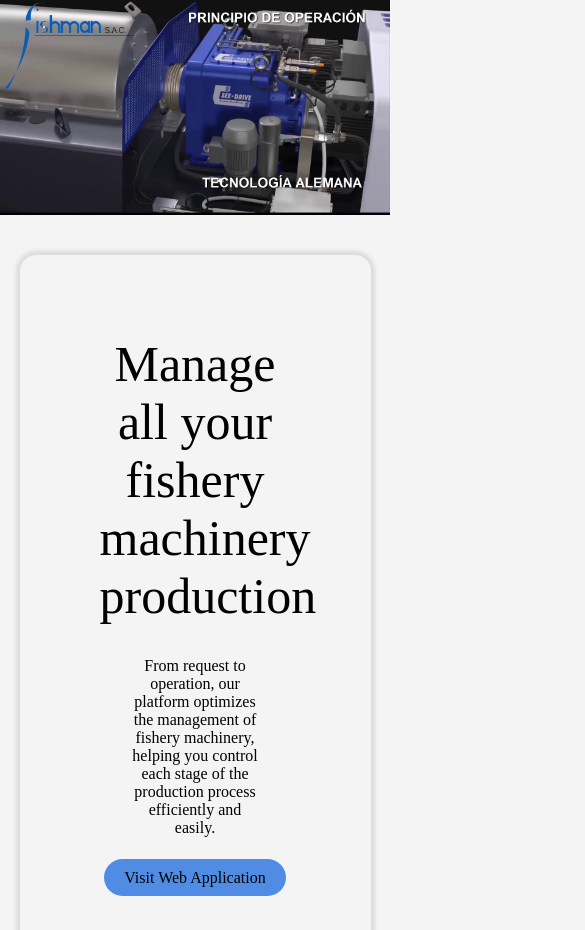
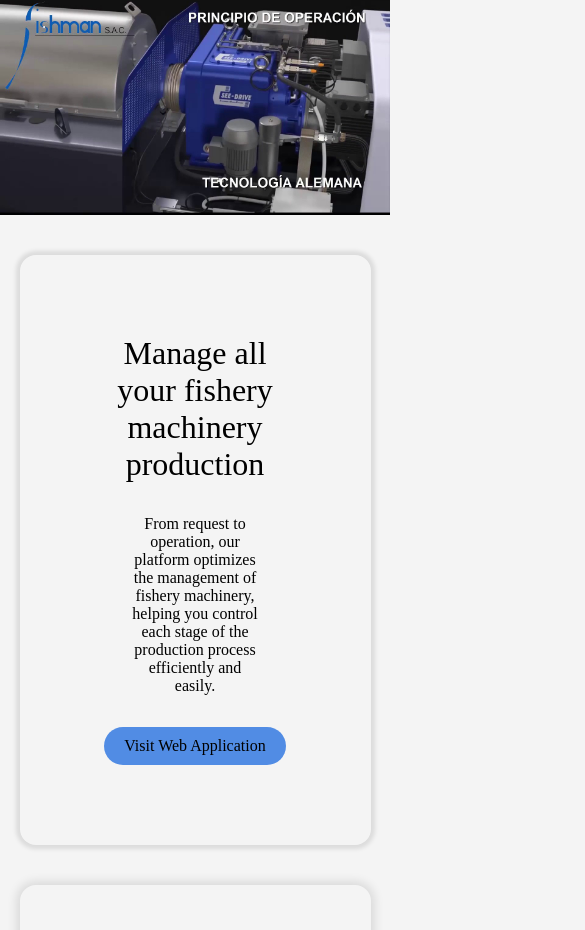
Before and after one commit to Dotvue/AquaEngine-landing-page, a plain HTML site: page index.html in a window 390 px wide. Shown: the part 114-1044 px from the top of the page, 585 px wide, since content can reach past the window. Drawn offline with Linux system fonts and the light colour scheme; a web font is replaced by a local one.

Commit message:
chore: improve responsive style of title and button for call-to-action.

```diff
--- a/assets/css/style.css
+++ b/assets/css/style.css
@@ -209,7 +209,9 @@ section {
 }
 
 .hero__btn {
-  width: 200px;
+  display: inline-block;
+  min-width: 100px;
+  max-width: 300px;
   padding: 10px 20px;
   color: var(--black);
   text-decoration: none;
@@ -223,7 +225,7 @@ section {
 }
 
 .hero__paragraph > h1 {
-  font-size: 50px;
+  font-size: clamp(2rem, 5vw, 4rem);
   font-weight: 100;
 }
 
--- a/index.html
+++ b/index.html
@@ -69,7 +69,7 @@
                     <div class="hero__paragraph">
                         <h1 class="hero__title">Gestiona toda tu producción de maquinaria pesquera</h1>
                         <p class="hero__info">Desde la solicitud hasta la operación, nuestra plataforma optimiza la gestión de maquinaria pesquera, ayudándote a controlar cada etapa del proceso de producción de manera eficiente y sencilla.</p>
-                        <a class="hero__btn" href="https://master--aquaengine-upc.netlify.app">Visitar Aplicación Web</a>
+                        <a class="hero__btn" href="https://aquaengine-upc.netlify.app">Visitar Aplicación Web</a>
                     </div>
                 </div>
             </section>
@@ -165,8 +165,6 @@
                     <button id="plus-button" class="subscription__button">Seleccionar Plan</button>
                   </div>
                 </div>
-                <iframe width="560" height="315" src="https://www.youtube.com/embed/MQW8JH6L-Yk?si=E3I1MdKYbfsWhqW0" title="YouTube video player" frameborder="0" allow="accelerometer; autoplay; clipboard-write; encrypted-media; gyroscope; picture-in-picture; web-share" referrerpolicy="strict-origin-when-cross-origin" allowfullscreen></iframe>
-
             </section>
 
             <!--testimonials section-->
```
